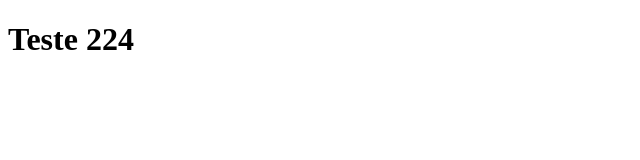
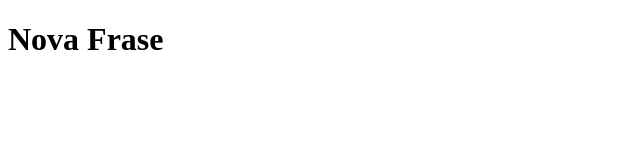
Before and after one commit to luizjardim/clone-luiz-tabnews, a Next.js app: page / in a window 1280 px wide. Shown: the top 160 px of the page, without its empty margins (0-640 px from the left). Built offline with nearby package versions, Linux system fonts and the light colour scheme.

Commit message:
Alterando index.js

```diff
--- a/pages/index.js
+++ b/pages/index.js
@@ -1,5 +1,4 @@
 function Home(){
-    return <h1>Teste 224</h1>
+    return <h1>Nova Frase</h1>
 }
-
 export default Home; //o default significa o padrao que a partir dele chama as outras
```
